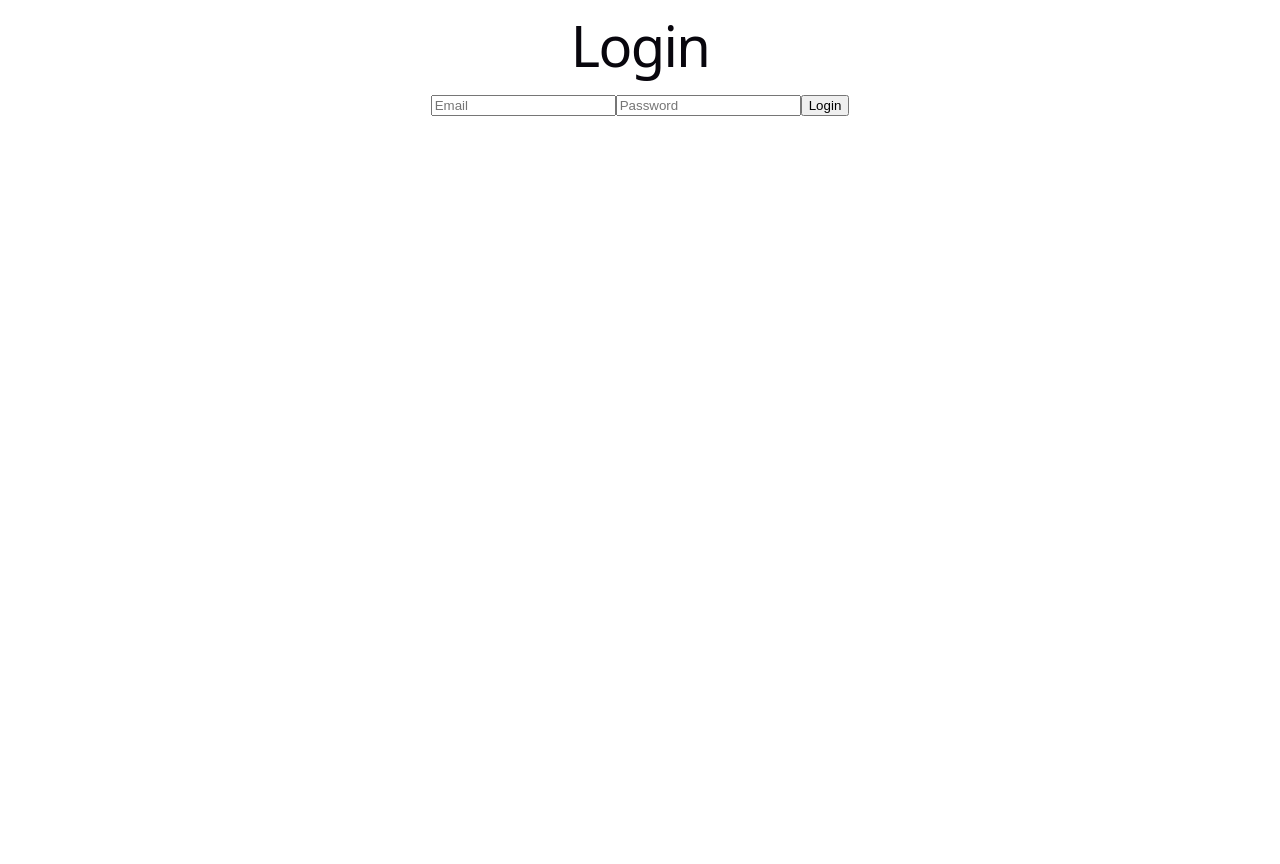
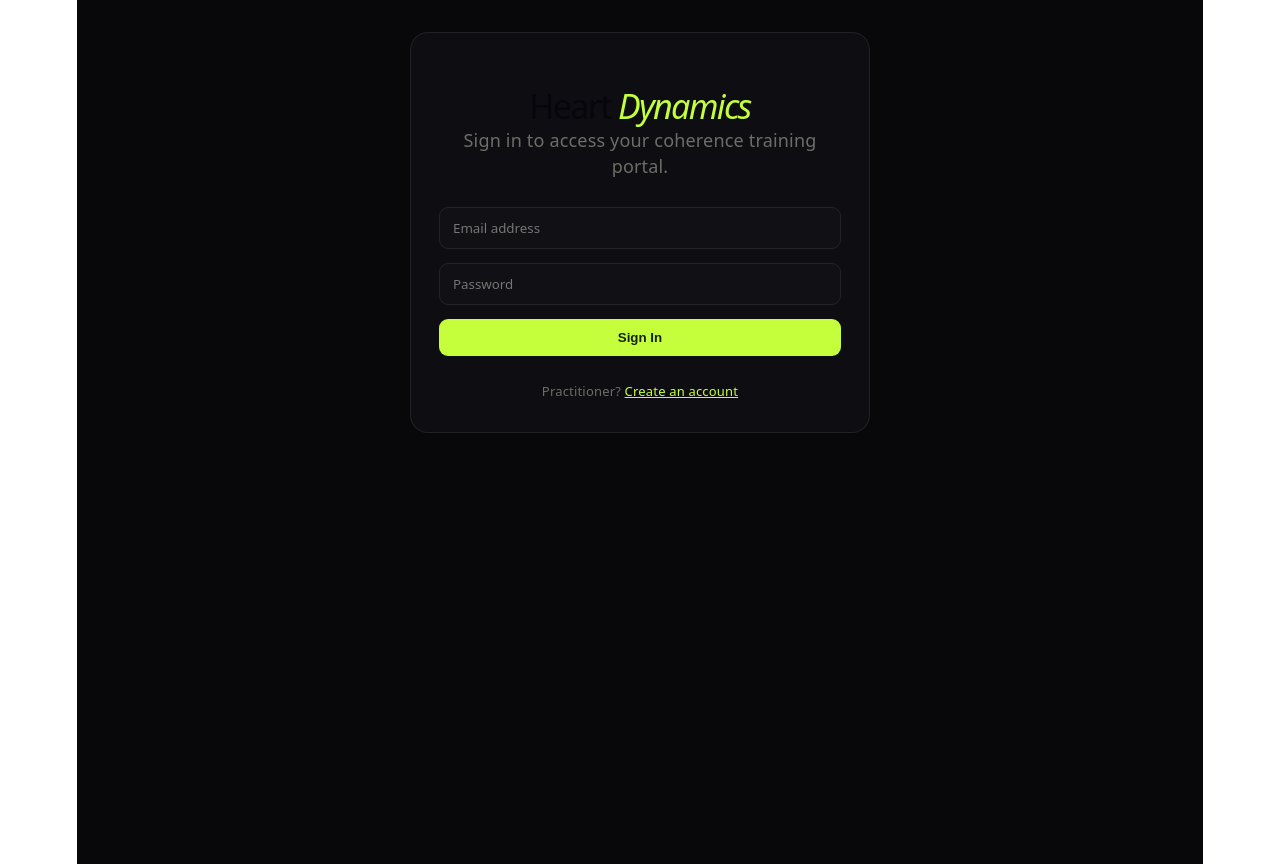
Before and after one commit to jithins123/heart-dynamics-saas, a React (Vite) app: page /login in a window 1280 px wide. Before the commit the page ends 800 px from the top, so only its background shows below. Built offline with nearby package versions, Linux system fonts and the light colour scheme; no server answers.

Commit message:
Enhance Login page structure and styling
Refactor Login component layout and improve input fields.

```diff
--- a/src/pages/Login.jsx
+++ b/src/pages/Login.jsx
@@ -34,24 +34,55 @@
   }
 
   return (
+    <div className="portal-page">
+      <div className="portal-shell" style={{ maxWidth: "460px" }}>
+        <div className="portal-card">
+          <div style={{ marginBottom: "28px" }}>
+            <div className="mark" style={{ marginBottom: "18px" }}></div>
+
+            <h1 className="portal-title">
+              Heart <em>Dynamics</em>
+            </h1>
+
+            <p className="portal-subtitle">
+              Sign in to access your coherence training portal.
+            </p>
+          </div>
+
           <form onSubmit={handleLogin}>
-      <h1>Login</h1>
-
+            <div style={{ display: "flex", flexDirection: "column", gap: "14px" }}>
               <input
+                className="portal-input"
                 type="email"
-        placeholder="Email"
+                placeholder="Email address"
                 value={email}
                 onChange={(e) => setEmail(e.target.value)}
+                required
               />
 
               <input
+                className="portal-input"
                 type="password"
                 placeholder="Password"
                 value={password}
                 onChange={(e) => setPassword(e.target.value)}
+                required
               />
 
-      <button type="submit">Login</button>
+              <button className="portal-button" type="submit">
+                Sign In
+              </button>
+            </div>
           </form>
+
+          <p className="portal-muted" style={{ marginTop: "22px", fontSize: "13px" }}>
+            Practitioner?{" "}
+            <a href="/signup" style={{ color: "var(--hd-green)" }}>
+              Create an account
+            </a>
+          </p>
+        </div>
+      </div>
+    </div>
   );
 }
```
Lines whose indentation alone changed are shown as unchanged.
